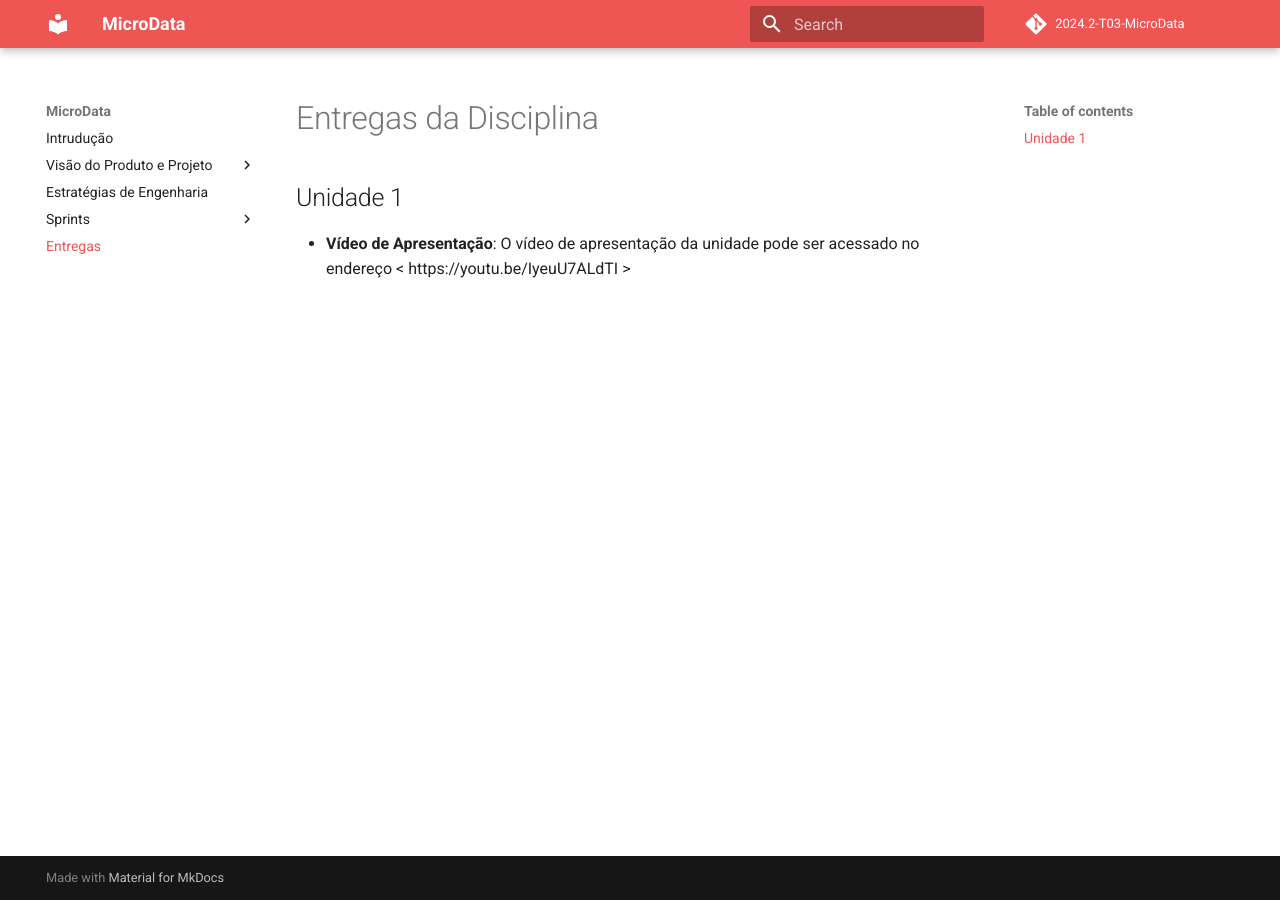
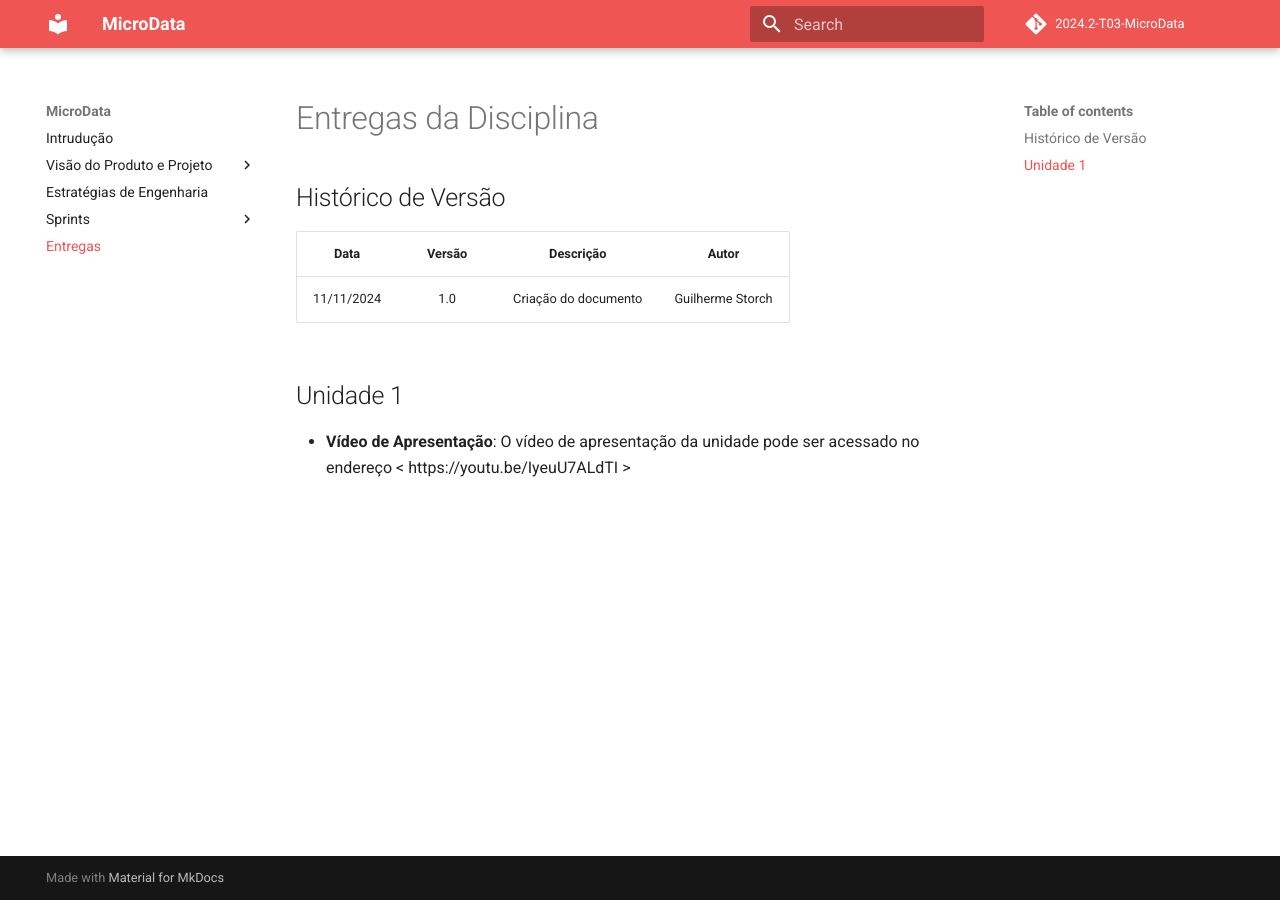
Before and after one commit to storch7/2024.2-T03-MicroData, an MkDocs documentation site: the page built from docs/entregas/entregas.md, in a window 1280 px wide. Built offline with MkDocs 1.6.1 and Material for MkDocs 9.7.7, drawn with Linux system fonts in a browser that asks for light colours; comment, search, counter and statistics services are not loaded.

Commit message:
Inserção do histórico de versão

```diff
--- a/docs/entregas/entregas.md
+++ b/docs/entregas/entregas.md
@@ -1,4 +1,10 @@
 #Entregas da Disciplina
+
+##  Histórico de Versão
+
+| **Data** | **Versão** | **Descrição** | **Autor** |
+| :--------: | :--------: | :--------:  | :--------: |
+|      11/11/2024      |      1.0      |      Criação do documento       |     Guilherme Storch     |
 
 ## Unidade 1
 
```
Also changed, not shown: docs/estrategias_de_engenharia/estrategias.md (+6 -0 lines).
